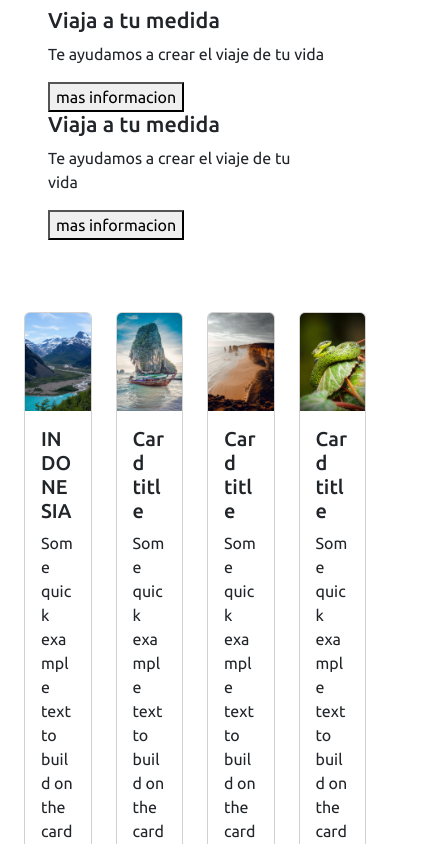
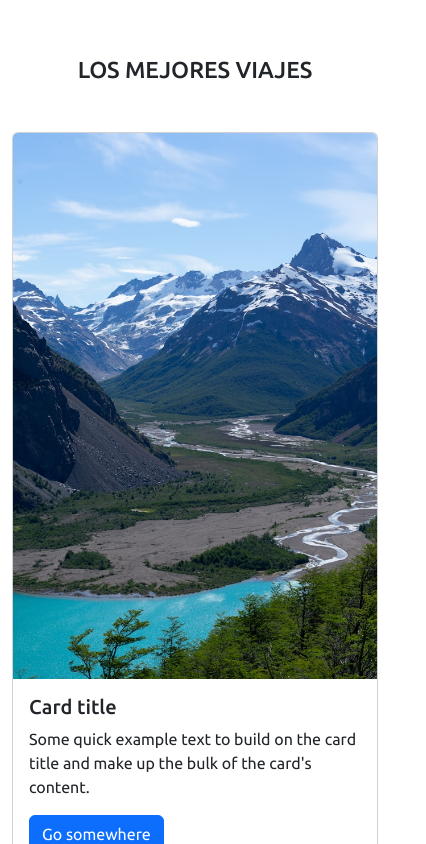
Before and after one commit to Ari-Dsgns/destinea-def, a plain HTML site: page index.html in a window 390 px wide. Shown: the part 400-1244 px from the top of the page, 426 px wide, since content can reach past the window. Drawn offline with nearby package versions, Linux system fonts and the light colour scheme.

Commit message:
ajustando el responsive

```diff
--- a/index.html
+++ b/index.html
@@ -90,7 +90,7 @@
 
 
 
-<section class="container-fluid d-flex justify-content-center p-5">
+<!-- <section class="container-fluid d-flex ">
   <div class="row">
     <div class="col-lg-3 col-md-6 sm-12">
       <h4>Viaja a tu medida</h4>
@@ -105,44 +105,56 @@
         el viaje de tu vida </p>
         <button>mas informacion</button>
     </div>
-</section>
+    <div class="row">
+      <div class="col-lg-3 col-md-6 sm-12">
+        <h4>Viaja a tu medida</h4>
+        <p>Te ayudamos a crear
+          el viaje de tu vida </p>
+          <button>mas informacion</button>
+      </div>
+</section> -->
 
 
 
 <!-- =====================================cards=====================================  -->
 
 
-<section class="container-fluid d-flex justify-content-center p-4 gap-4">
-    <div class="card" style="width: 18rem;">
-        <img src="./assets/img/jack-prommel-LerpvjCZZnA-unsplash.jpg" class="card-img-top" alt="card-img-top" id="card-img-top">
-        <div class="card-body" id="cards">
-          <h5 class="card-title">INDONESIA</h5>
-          <p class="card-text">Some quick example text to build on the card title and make up the bulk of the card's content.</p>
-          <a href="#" class="btn btn-primary">Go somewhere</a>
-        </div>
-      </div>
-    <div class="card" style="width: 18rem;">
-        <img src="./assets/img/marcin-kalinski-PCgM2CYm6HA-unsplash.jpg" class="card-img-top" alt="card-img-top">
-        <div class="card-body" id="cards" >
+
+
+<section class="pt-5">
+  <h3 class="text-center my-5">LOS MEJORES VIAJES</h3>
+  <div class="container">
+    <div class="row">
+      <div class="col-lg">
+        <div class="card">
+          <img src="./assets/img/jack-prommel-LerpvjCZZnA-unsplash.jpg" class="card-img-top" alt="...">
+          <div class="card-body">
             <h5 class="card-title">Card title</h5>
             <p class="card-text">Some quick example text to build on the card title and make up the bulk of the card's content.</p>
             <a href="#" class="btn btn-primary">Go somewhere</a>
           </div>
         </div>
-    <div class="card" style="width: 18rem;">
-        <img src="./assets/img/connor-home-dtmz4CDRXqw-unsplash.jpg" class="card-img-top" alt="card-img-top" id="card-img-top">
-        <div class="card-body" id="cards">
+      </div>
+      <div class="col-lg">
+        <div class="card">
+          <img src="./assets/img/connor-home-dtmz4CDRXqw-unsplash.jpg" class="card-img-top" alt="...">
+          <div class="card-body">
             <h5 class="card-title">Card title</h5>
             <p class="card-text">Some quick example text to build on the card title and make up the bulk of the card's content.</p>
             <a href="#" class="btn btn-primary">Go somewhere</a>
           </div>
         </div>
-    <div class="card" style="width: 18rem;">
-        <img src="./assets/img/alfonso-castro-HaGwCk2AD84-unsplash (1).jpg" class="card-img-top" alt="card-img-top">
-        <div class="card-body" id="cards">
+      </div>
+      <div class="col-lg">
+        <div class="card">
+          <img src="./assets/img/alfonso-castro-HaGwCk2AD84-unsplash (1).jpg" class="card-img-top" alt="...">
+          <div class="card-body">
             <h5 class="card-title">Card title</h5>
             <p class="card-text">Some quick example text to build on the card title and make up the bulk of the card's content.</p>
             <a href="#" class="btn btn-primary">Go somewhere</a>
+          </div>
+        </div>
+      </div>
     </div>
   </div>
 </section>
@@ -150,6 +162,9 @@
 
 
 
+
+
+
     <script src="https://cdn.jsdelivr.net/npm/bootstrap@5.3.3/dist/js/bootstrap.bundle.min.js" integrity="sha384-YvpcrYf0tY3lHB60NNkmXc5s9fDVZLESaAA55NDzOxhy9GkcIdslK1eN7N6jIeHz" crossorigin="anonymous"></script>
 </body>
 </html>
```
Lines whose indentation alone changed are shown as unchanged.
